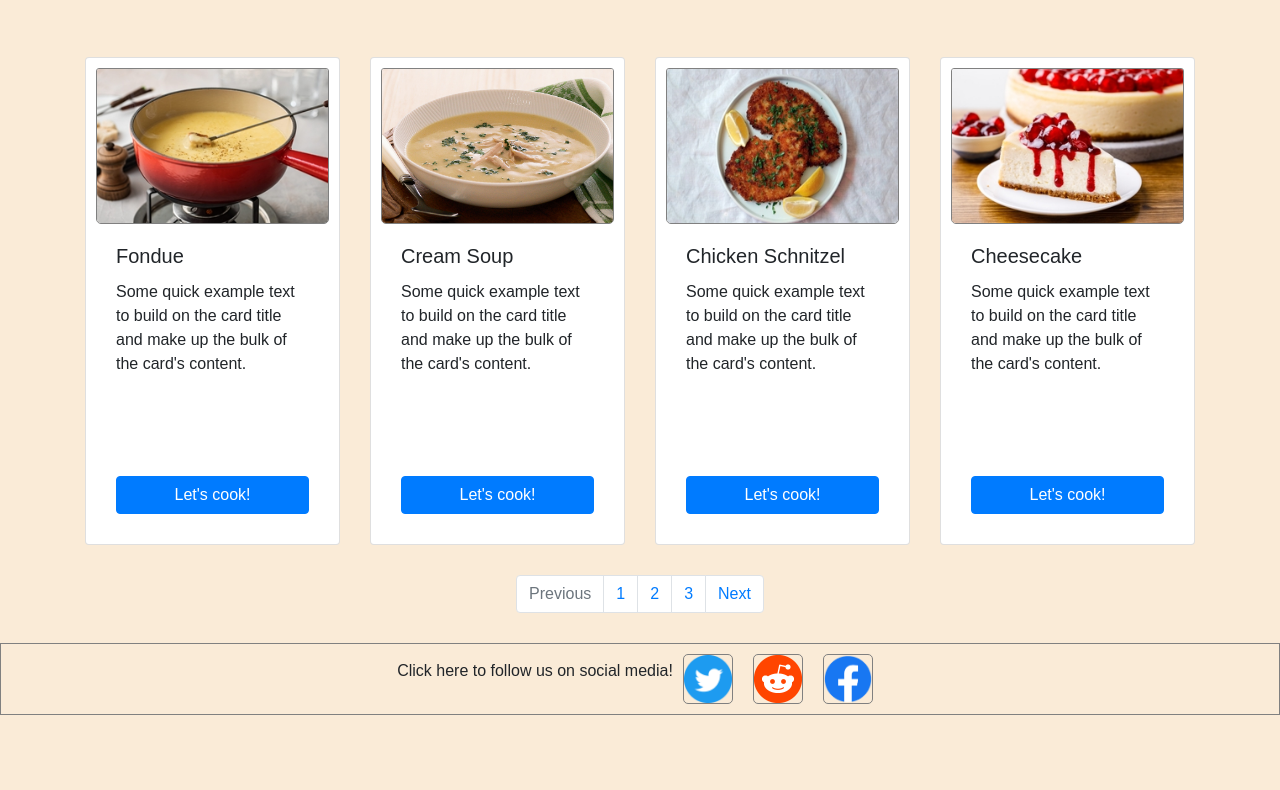
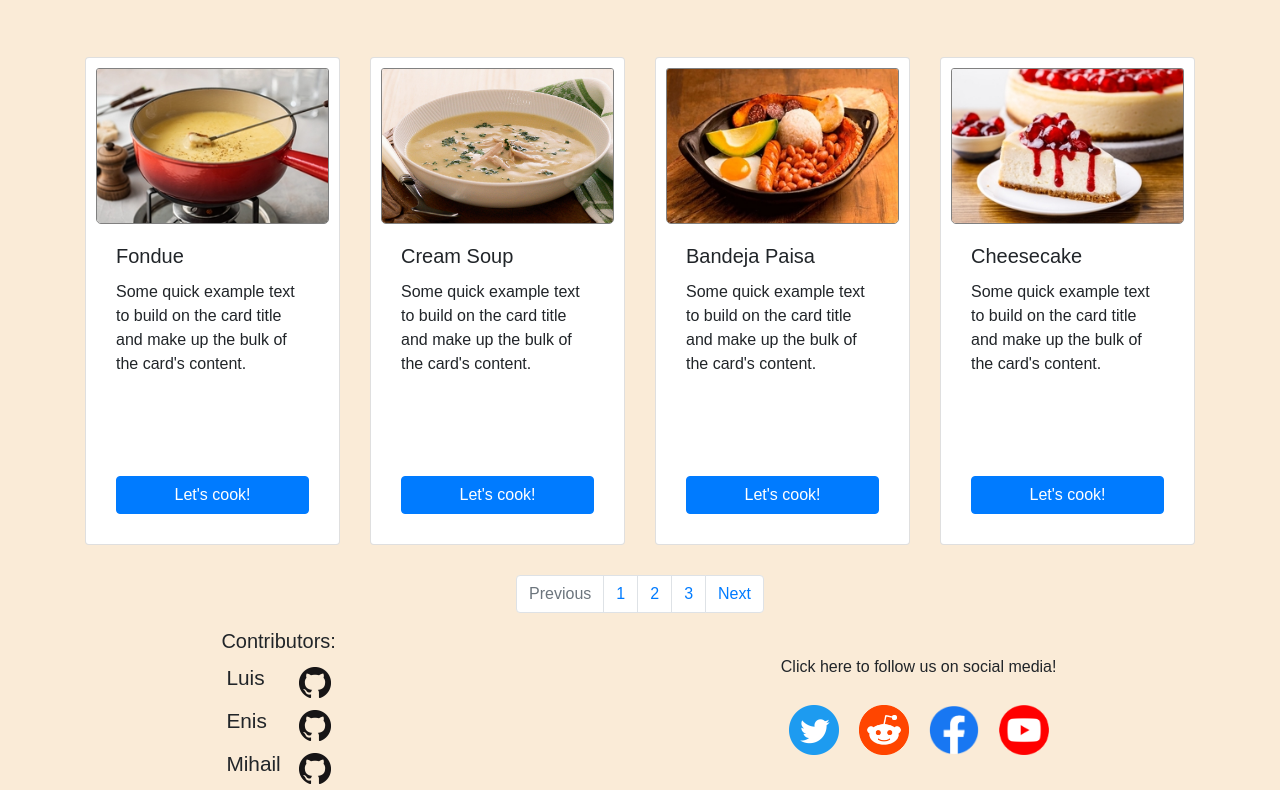
Before and after one commit to mihail-soltan/Recipe-Website-Project, a website built with Parcel: page index.html in a window 1280 px wide. Shown: the part 1136-1926 px from the top of the page. Before the commit the page ends 1851 px from the top, so only its background shows below. Built offline with nearby package versions, Linux system fonts and the light colour scheme.

Commit message:
add contributors' github links, youtube icon, replace 1 recipe

```diff
--- a/index.html
+++ b/index.html
@@ -267,11 +267,11 @@
           <div class="card">
             <img
               class="card-img-top"
-              src="chicken-schnitzel.jpg"
+              src="bandeja_paisa.jpg"
               alt="Card image cap"
             />
             <div class="card-body">
-              <h5 class="card-title">Chicken Schnitzel</h5>
+              <h5 class="card-title">Bandeja Paisa</h5>
               <p class="card-text">
                 Some quick example text to build on the card title and make up
                 the bulk of the card's content.
@@ -324,24 +324,26 @@
     </nav>
 
     <script src="src/index.js"></script>
-    <div class="media-button">
-      <p>
-        Click here to follow us on social media!
-      </p>
+    <div class="footer">
+      <div id="contributors">
+        <h5>Contributors:</h5>
 
-      <a href="https://twitter.com/" target="_blank"
-        ><img src="twitter.png" alt="twitter logo" width="50" height="50"
-      /></a>
-      <a href="https://reddit.com/" target="_blank"
-        ><img src="reddit.png" alt="reddit logo" width="50" height="50"
-      /></a>
-      <a href="https://facebook.com/" target="_blank"
-        ><img src="facebook.png" alt="facebook logo" width="50" height="50"
-      /></a>
+        <div class="contributor"><h6 style="font-size: 1.3rem;">Luis</h6><a href="https://github.com/luish198" target="_blank"><img src="github-logo.png" alt="github logo"></a></div>
+        <div class="contributor"><h6 style="font-size: 1.3rem;">Enis</h6><a href="https://github.com/NNocis" target="_blank"><img src="github-logo.png" alt="github logo"></a></div>
+        <div class="contributor"><h6 style="font-size: 1.3rem;">Mihail</h6><a href="https://github.com/mihail-soltan" target="_blank"><img src="github-logo.png" alt="github logo"></a></div>
+      </div>
+      <div class="social-media">
+        <p>
+          Click here to follow us on social media!
+        </p>
+        <div class="media-button">
+        <a href="https://twitter.com/" target="_blank"><img src="twitter.png" alt="twitter logo" width="50" height="50"/></a>
+        <a href="https://reddit.com/" target="_blank"><img src="reddit.png" alt="reddit logo" width="50" height="50"/></a>
+        <a href="https://facebook.com/" target="_blank"><img src="facebook.png" alt="facebook logo" width="50" height="50"/></a>
+        <a href="https://youtube.com/" target="_blank"><img src="youtube_social_circle_red.png" alt="youtube logo" width="50" height="50"/></a>
+      </div>
+      </div>
     </div>
-
-    <div id="app"></div>
-
-    <script src="src/index.js"></script>
+    </div>
   </body>
 </html>
--- a/styles.css
+++ b/styles.css
@@ -59,19 +59,28 @@ p {
 .media-button {
   display: flex;
   flex-direction: row;
-  margin-top: 30px;
-  border: 1px solid gray;
   justify-content: center;
   align-items: center;
 }
 .media-button a {
   margin: 10px;
 }
-
-/**{
-  outline: solid red;
-}*/
-
+.media-button img, #contributors img {
+  border: none;
+}
+#contributors {
+  display: flex;
+  flex-direction: column;
+  align-items: normal;
+}
+.contributor {
+  display: flex;
+  flex-direction: row;
+  align-items: center;
+  justify-content: space-between;
+  font-size: 30px;
+  margin: 5px;
+}
 img {
   border: solid gray 1px;
   border-radius: 5px;
@@ -80,3 +89,14 @@ img {
 .card-text {
   min-height: 180px;
 }
+.social-media {
+  display: flex;
+  flex-direction: column;
+}
+.footer {
+  display: flex;
+  flex-direction: row;
+  justify-content: space-around;
+  align-items: center;
+  flex-wrap: wrap;
+}
```
Also changed, not shown: Hnet.com-image.jpg (deleted), bandeja_paisa.jpg (added), github-logo.png (added), youtube_social_circle_red.png (added).
